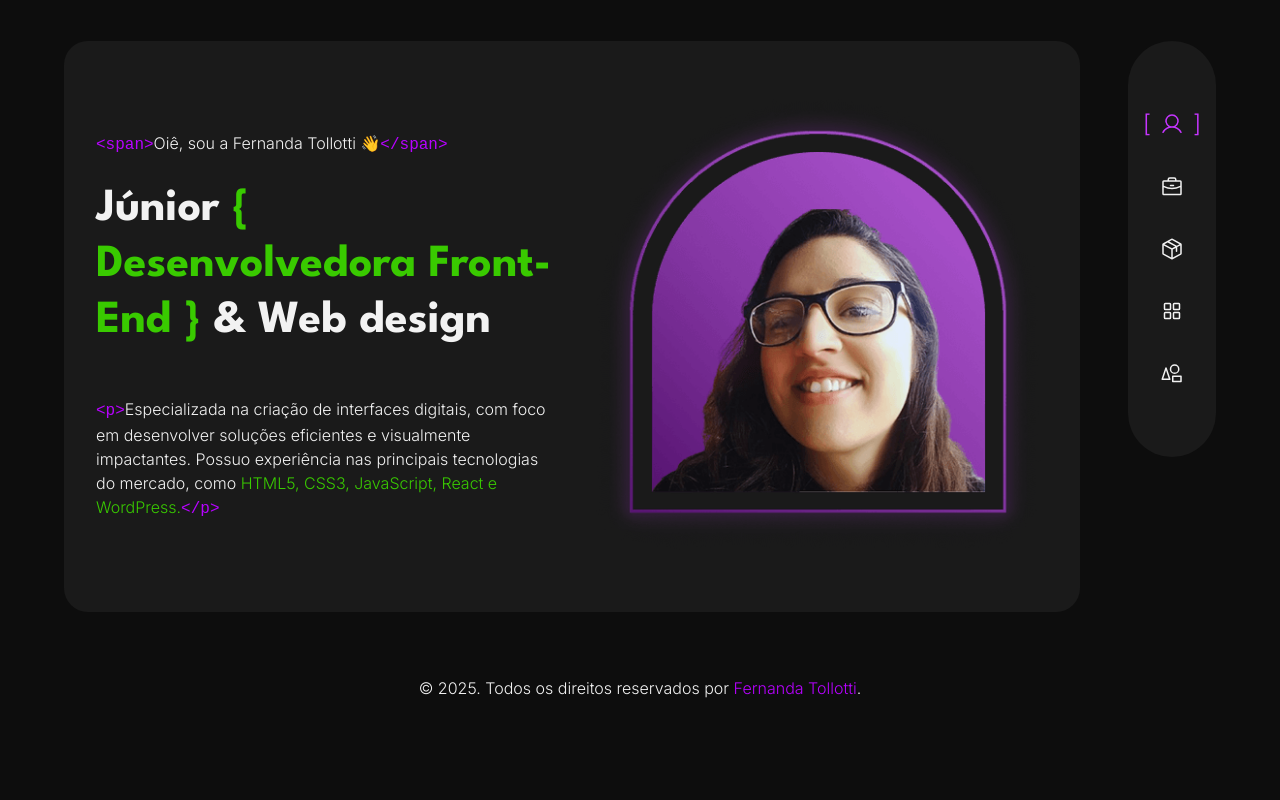
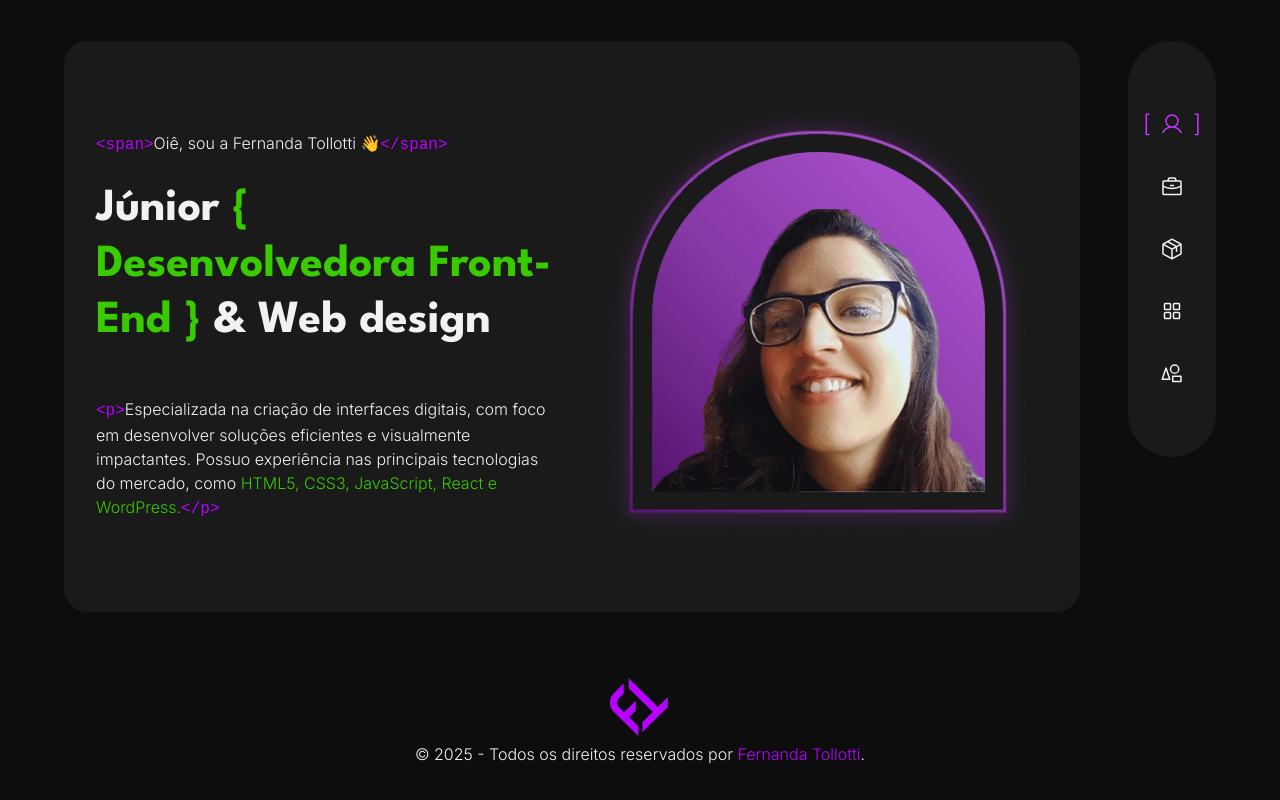
Before and after one commit to fernandatollotti/portfolio, a React (Create React App) app: page / in a window 1280 px wide. Shown: the part 484-1284 px from the top of the page. Built offline with nearby package versions, Linux system fonts and the light colour scheme.

Commit message:
feat: add logo to footer and update footer text

```diff
--- a/src/components/Footer/Footer.jsx
+++ b/src/components/Footer/Footer.jsx
@@ -1,3 +1,4 @@
+import logo from "../../assets/logo.png";
 import "./Footer.css";
 
 function Footer() {
@@ -5,7 +6,8 @@ function Footer() {
 
   return (
     <footer className="footer">
-      <p>© {currentYear}. Todos os direitos reservados por <a href="/">Fernanda Tollotti</a>.</p>
+      <img src={logo} alt="Logo da Fernanda Tollotti" loading="lazy" />
+      <p>© {currentYear} - Todos os direitos reservados por <a href="/">Fernanda Tollotti</a>.</p>
     </footer>
   )
 }
```
Also changed, not shown: src/assets/logo.png (added).
